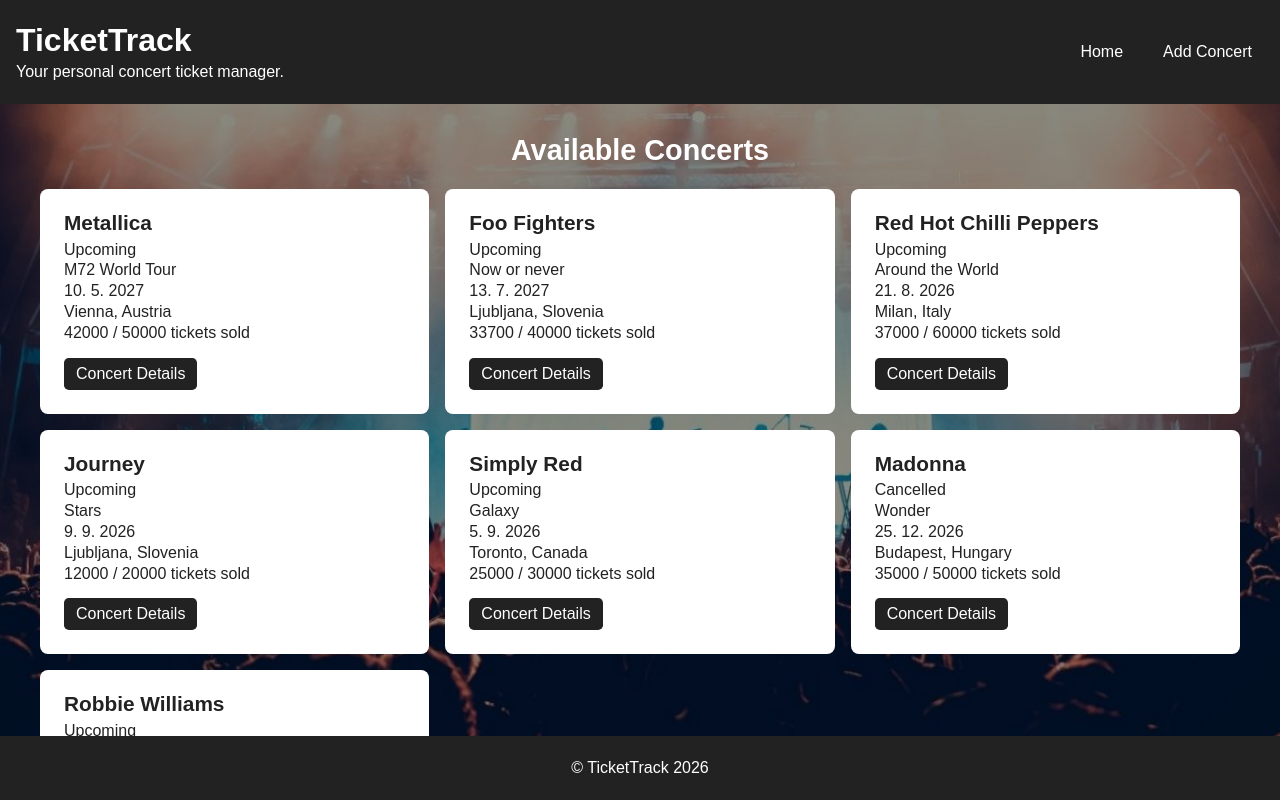
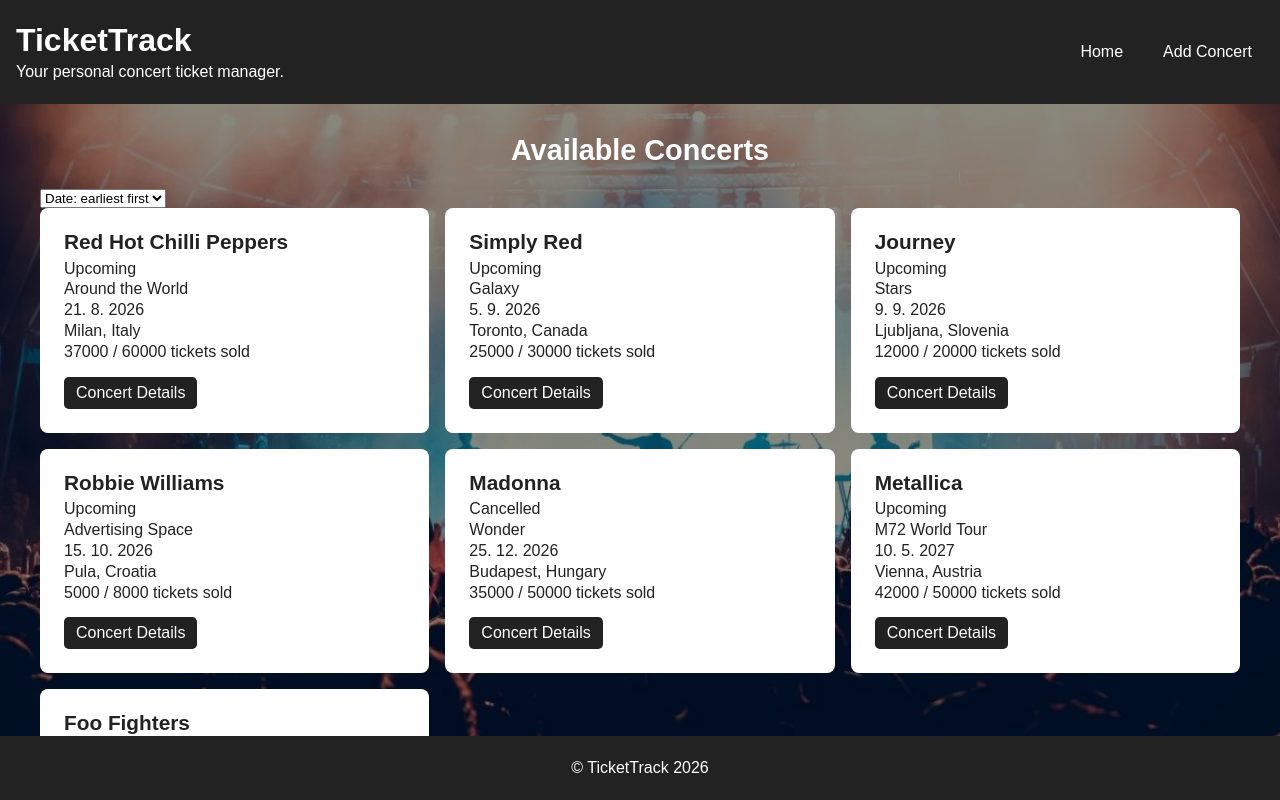
Before and after one commit to Spiritus93/TicketTrack, a React (Vite) app: page / in a window 1280 px wide. Built offline with nearby package versions, Linux system fonts and the light colour scheme; data requests are answered from the project's data file.

Commit message:
Added sorting

```diff
--- a/src/pages/Home/Home.jsx
+++ b/src/pages/Home/Home.jsx
@@ -5,6 +5,28 @@ import { useEffect, useState } from "react";
 const Home = () => {
     const [concerts, setConcerts] = useState([]);
     const url = "http://localhost:3000/concerts";
+
+    const [sortOption, setSortOption] = useState("date-asc");
+
+    const sortedConcerts = [...concerts].sort((a, b) => {
+        if (sortOption === "date-asc") {
+            return new Date(a.date) - new Date(b.date);
+        }
+
+        if (sortOption === "date-desc") {
+            return new Date(b.date) - new Date(a.date);
+        }
+
+        if (sortOption === "artist-asc") {
+            return a.artist.localeCompare(b.artist);
+        }
+
+        if (sortOption === "artist-desc") {
+            return b.artist.localeCompare(a.artist);
+        }
+
+        return 0;
+    });
 
     useEffect(() => {
 
@@ -22,8 +44,17 @@ const Home = () => {
         <div className="home">
             <section className="concerts">
                 <h2 className="concerts-title">Available Concerts</h2>
+                <select
+                    value={sortOption}
+                    onChange={(event) => setSortOption(event.target.value)}
+                >
+                    <option value="date-asc">Date: earliest first</option>
+                    <option value="date-desc">Date: latest first</option>
+                    <option value="artist-asc">Artist: A-Z</option>
+                    <option value="artist-desc">Artist: Z-A</option>
+                </select>
                 <div className="concerts-grid">
-                    {concerts.map((concert) => (
+                    {sortedConcerts.map((concert) => (
                         <ConcertCard
                             key={concert.id}
                             id={concert.id}
```
